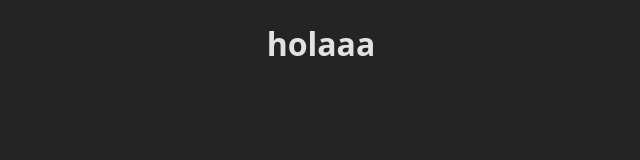
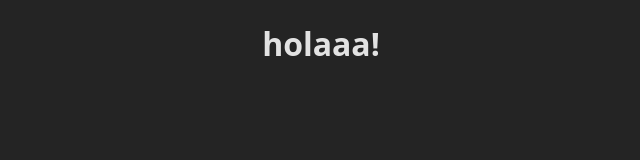
Before and after one commit to Fedeprenollio/ta-te-ti, a React (Vite) app: page / in a window 1280 px wide. Shown: the top 160 px of the page, without its empty margins (319-959 px from the left). Built offline with nearby package versions, Linux system fonts and the light colour scheme.

Commit message:
testing new rrepo

```diff
--- a/src/App.jsx
+++ b/src/App.jsx
@@ -2,7 +2,7 @@ import './App.css'
 
 function App() {
   return(
-    <h1>holaaa</h1>
+    <h1>holaaa!</h1>
   )
 }
 
```
